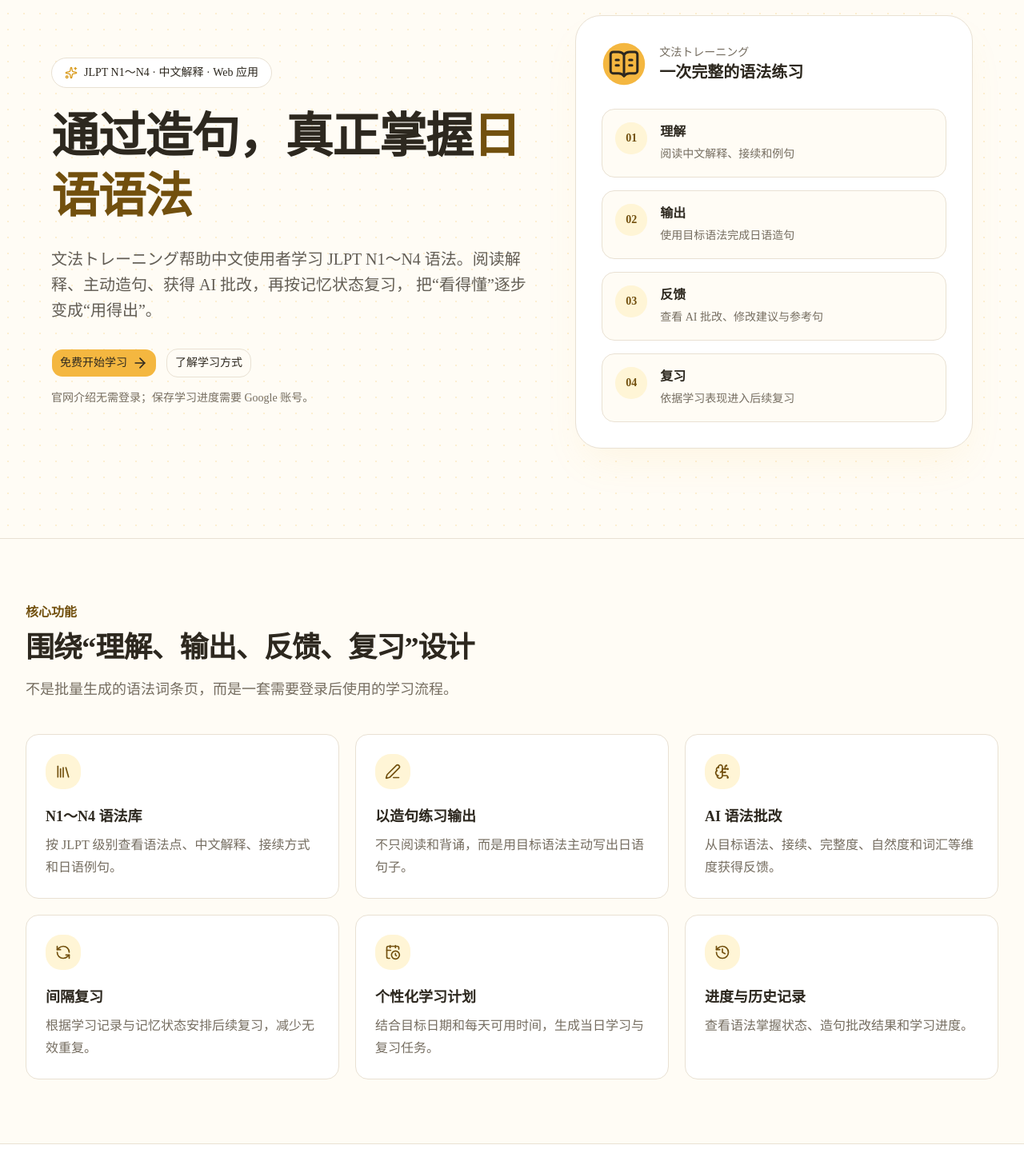
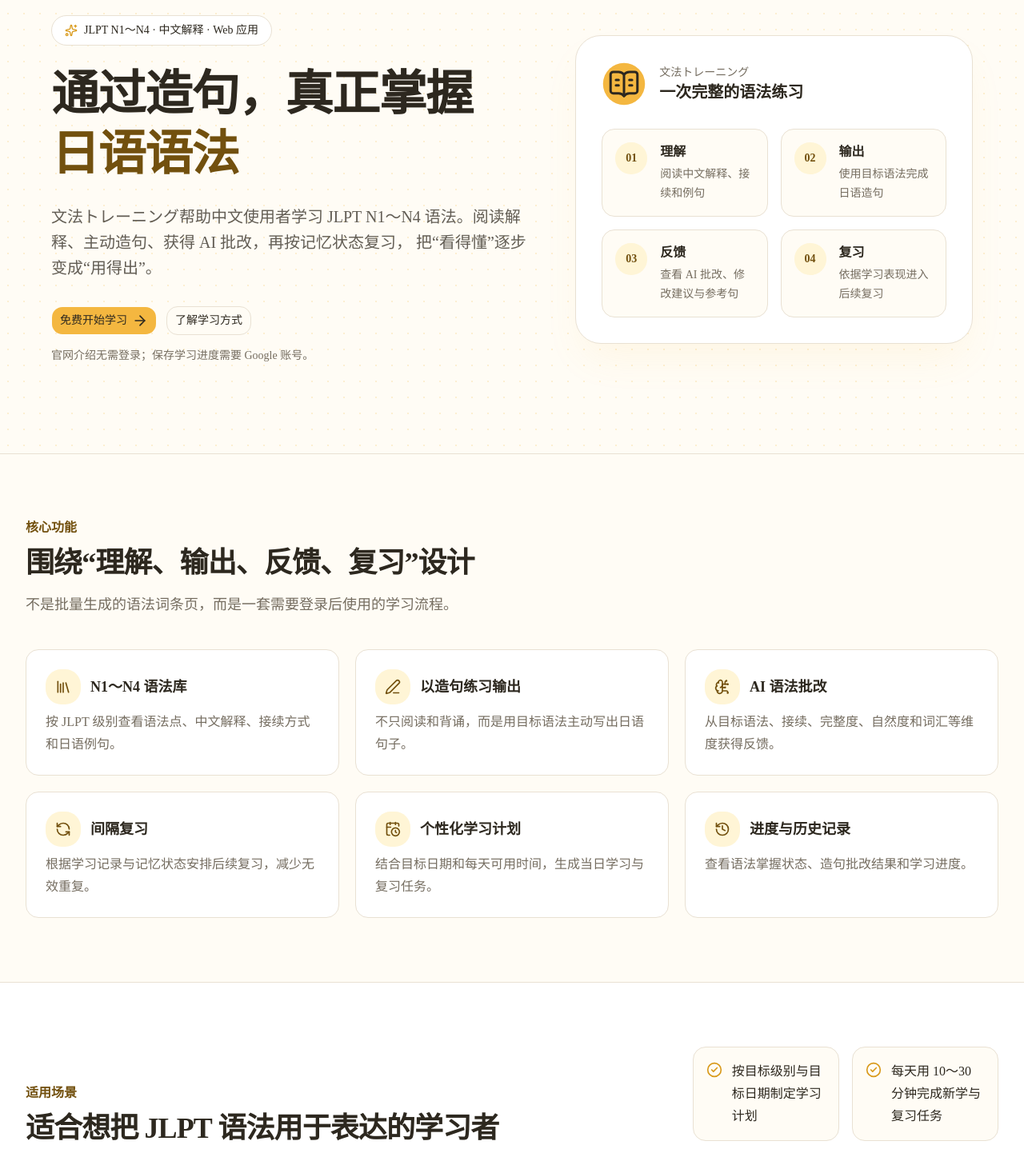
Before and after one commit to LeoEzraShayne/jlpt-web, a Next.js app: page / in a window 1280 px wide. Shown: the part 162-1604 px from the top of the page at 80% size. Built offline with nearby package versions, Linux system fonts and the light colour scheme; no server answers.

Commit message:
fix homepage responsive layouts

```diff
--- a/src/app/page.tsx
+++ b/src/app/page.tsx
@@ -148,7 +148,7 @@ export default function Home() {
               </p>
               <h1 className="mt-6 max-w-4xl text-4xl font-bold leading-tight tracking-tight sm:text-5xl lg:text-6xl">
                 通过造句，真正掌握
-                <span className="text-secondary-foreground">日语语法</span>
+                <span className="block text-secondary-foreground">日语语法</span>
               </h1>
               <p className="mt-6 max-w-3xl text-lg leading-8 text-foreground/75 sm:text-xl">
                 文法トレーニング帮助中文使用者学习 JLPT N1～N4
@@ -177,7 +177,7 @@ export default function Home() {
                   <h2 className="text-xl font-bold">一次完整的语法练习</h2>
                 </div>
               </div>
-              <ol className="mt-7 space-y-4">
+              <ol className="mt-7 grid gap-4 sm:grid-cols-2">
                 {[
                   ["01", "理解", "阅读中文解释、接续和例句"],
                   ["02", "输出", "使用目标语法完成日语造句"],
@@ -213,10 +213,12 @@ export default function Home() {
             <div className="mt-10 grid gap-5 md:grid-cols-2 lg:grid-cols-3">
               {features.map(({ icon: Icon, title, text }) => (
                 <article key={title} className="rounded-2xl border bg-card p-6">
-                  <span className="grid size-11 place-items-center rounded-xl bg-secondary text-secondary-foreground">
-                    <Icon className="size-5" />
-                  </span>
-                  <h3 className="mt-5 text-lg font-semibold">{title}</h3>
+                  <div className="flex items-center gap-3">
+                    <span className="grid size-11 shrink-0 place-items-center rounded-xl bg-secondary text-secondary-foreground">
+                      <Icon className="size-5" />
+                    </span>
+                    <h3 className="text-lg font-semibold">{title}</h3>
+                  </div>
                   <p className="mt-2 leading-7 text-muted-foreground">{text}</p>
                 </article>
               ))}
@@ -225,10 +227,10 @@ export default function Home() {
         </section>
 
         <section id="how-it-works" className="scroll-mt-20 border-y bg-card px-4 py-16 sm:px-6 sm:py-20 lg:px-8">
-          <div className="mx-auto grid max-w-[76rem] gap-10 lg:grid-cols-2 lg:items-center">
+          <div className="mx-auto grid max-w-[90rem] gap-10 xl:grid-cols-[minmax(0,1.35fr)_minmax(0,.65fr)] xl:items-center">
             <div>
               <p className="font-semibold text-secondary-foreground">适用场景</p>
-              <h2 className="mt-3 text-3xl font-bold tracking-tight sm:text-4xl">
+              <h2 className="mt-3 text-3xl font-bold tracking-tight sm:text-4xl xl:whitespace-nowrap">
                 适合想把 JLPT 语法用于表达的学习者
               </h2>
               <p className="mt-5 text-lg leading-8 text-muted-foreground">
@@ -236,7 +238,7 @@ export default function Home() {
                 文法トレーニング可以把每天的学习拆成可执行的小任务。
               </p>
             </div>
-            <ul className="space-y-4">
+            <ul className="grid gap-4 sm:grid-cols-2">
               {[
                 "按目标级别与目标日期制定学习计划",
                 "每天用 10～30 分钟完成新学与复习任务",
```
